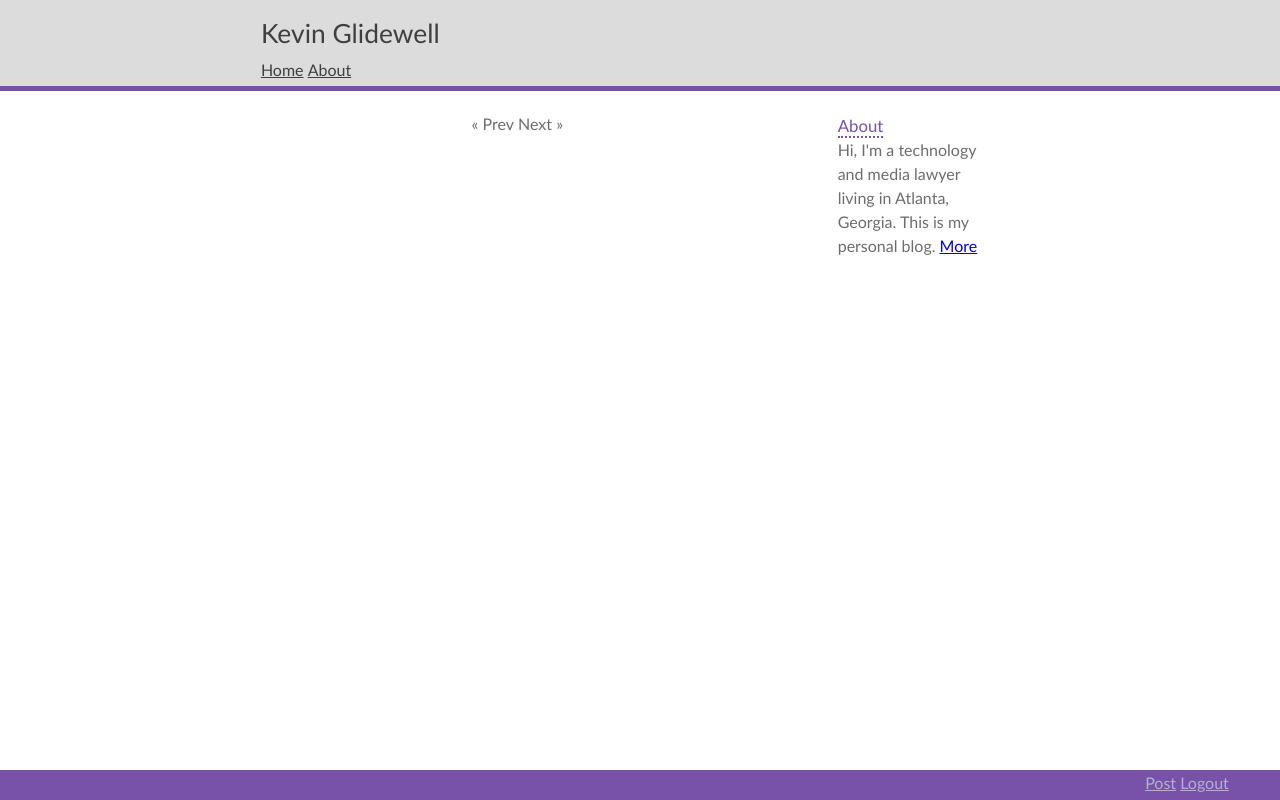
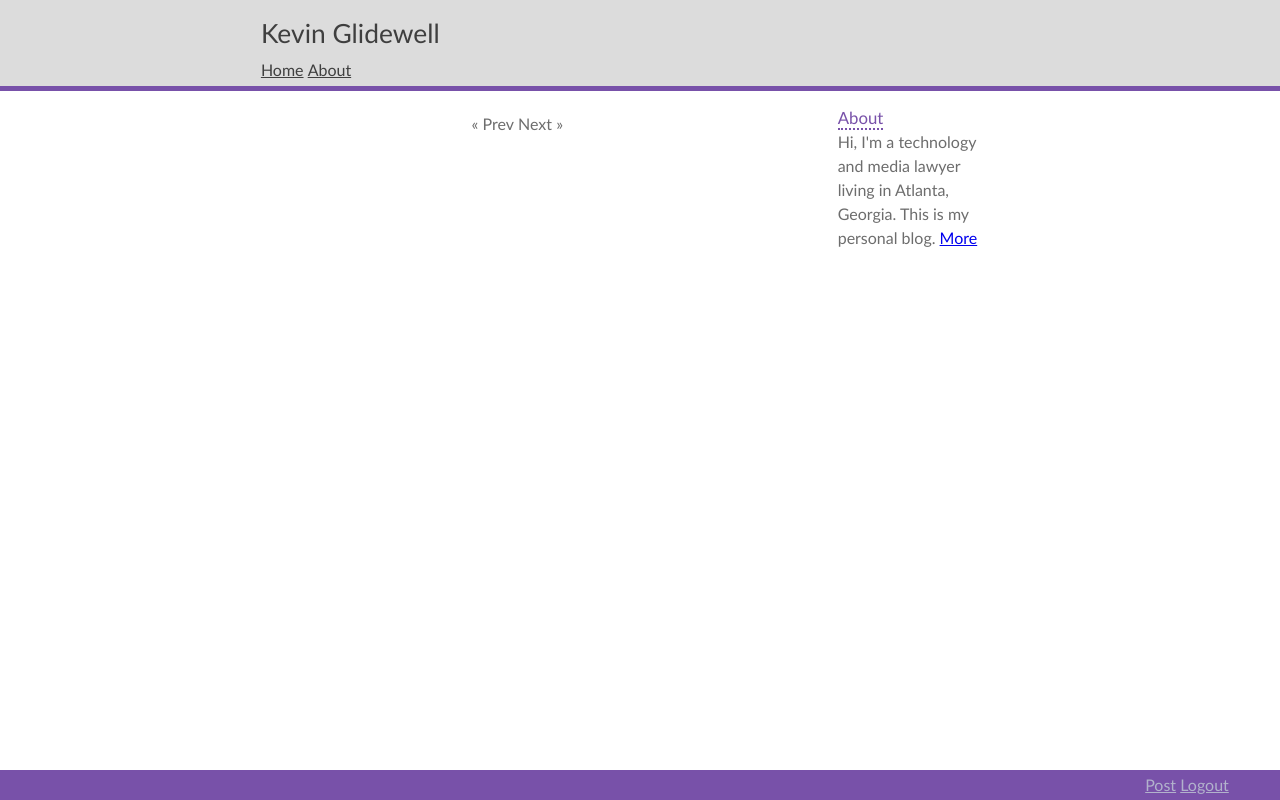
Before and after one commit to kpglide/blog, a Flask app: page / in a window 1280 px wide. Run offline with Flask 2, Linux system fonts and the light colour scheme; the visitor is signed in with stand-in values (Sample User, id 1); data that the repository does not hold is empty; some libraries are stand-ins or nearby versions.

Commit message:
updated styles

```diff
--- a/app/static/base_styles.css
+++ b/app/static/base_styles.css
@@ -16,7 +16,7 @@ body {
 
 .wrapper {
 	min-height: 100%;
-	margin: 0 auto -30px 0;
+	margin: 0 auto -30px;
 }
 
 /* Masthead styles */
@@ -31,7 +31,7 @@ body {
 }
 
 .masthead_elements {
-	margin-top: .5%;
+	margin-top: 0%;
 	margin-left: 1%;
 	margin-bottom: 8.5px;
 	line-height: 1.5em;
@@ -189,10 +189,12 @@ div.pagination span.disabled_item {
 
 /* Styles for main Index page sidebar */
 #sidebar {
-	margin: 3% 1% 7% 1%;
+	margin: 1%;
 	line-height: 1.5em;
 	border-radius: 16px;
 	padding: 1em;
+	padding-bottom: 3.5em;
+	padding-top: .5em;
 	font-weight: 500;
 }
 
@@ -303,24 +305,24 @@ div.pagination span.disabled_item {
 /* Footer styles */
 .footer, .push {
 	clear: both;
+	height: 30px;
 }
 
-#footer {
-	height: 30px;
+.footer {
 	background-color: #7851a9;
 }
 
-#footer li {
+.footer li {
 	display: inline-block;
 }
 
-#footer a {
+.footer a {
 	color: #b2b2cc;
 }
 
 #admin_links {
 	text-align: right;
-	padding: 3px;
+	padding: 5px;
 	padding-right: 4%;
 	margin: 0;
 }
@@ -399,6 +401,7 @@ input[type="submit"] {
 #post {
 	float: left;
 	margin: 1% 1% 8.5px 1%;
+	padding-bottom: 15px;
 	width: 70%;
 }
 
--- a/app/templates/base.html
+++ b/app/templates/base.html
@@ -56,7 +56,7 @@
 	<div class="push"></div>
 	</div>
 
-	<footer id="footer">
+	<footer class="footer">
 		<ul id="admin_links">
 			{% if not current_user.is_authenticated() %}
 			<!-- <li><a href="/auth/admin">Admin Login</a></li> -->
```
